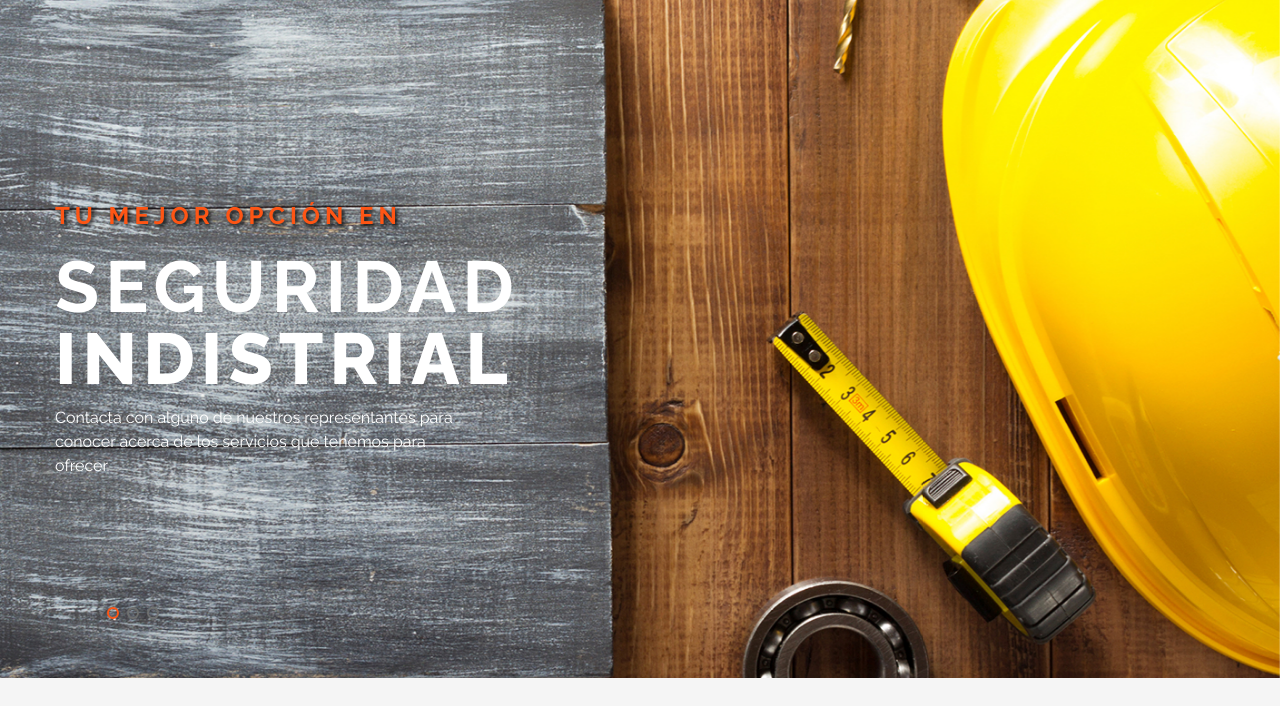
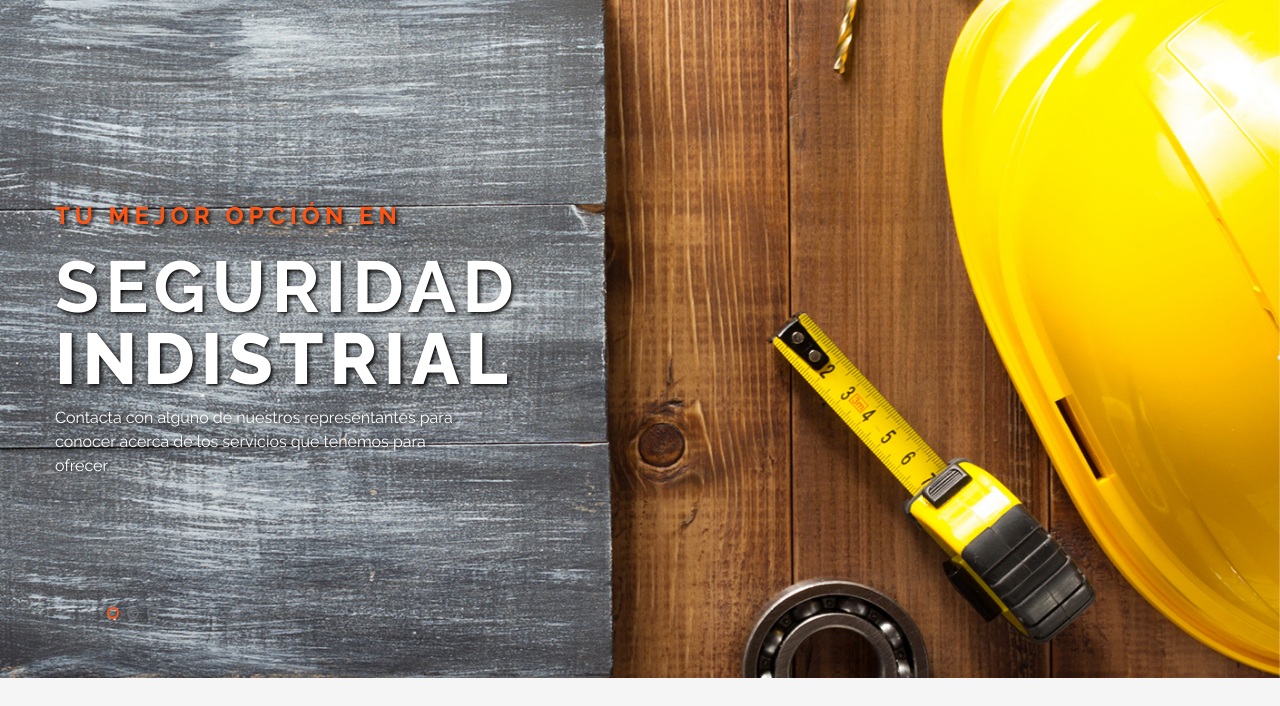
Before and after one commit to CubeSquad/inevsa, a plain HTML site: page index.html in a window 1280 px wide. Shown: the part 94-800 px from the top of the page. Drawn offline with Linux system fonts and the light colour scheme; a web font is replaced by a local one.

Commit message:
ShadowToSlider

```diff
--- a/css/style.css
+++ b/css/style.css
@@ -1665,6 +1665,7 @@ ul.submenu-mainmenu li.single-cart-item .cart-info > span {
 }
 .slider-area.corporate h2{
     color: #fff;
+    text-shadow: 2px 2px 4px #000000;
     display: block;
     font-size: 72px;
     font-weight: 700;
@@ -1672,6 +1673,7 @@ ul.submenu-mainmenu li.single-cart-item .cart-info > span {
 }
 .slider-area.corporate h2 span{
     color: #fff;
+    text-shadow: 2px 2px 4px #000000;
     display: block;
     font-size: 72px;
     font-weight: 800;
@@ -1684,6 +1686,7 @@ ul.submenu-mainmenu li.single-cart-item .cart-info > span {
 .corporate .slide-content p{
     font-size: 16px;
     color: #FFFFFF;
+    text-shadow: 2px 2px 4px #000000;
     letter-spacing: 0;
     padding-right: 150px;
     line-height: 24px;
```
